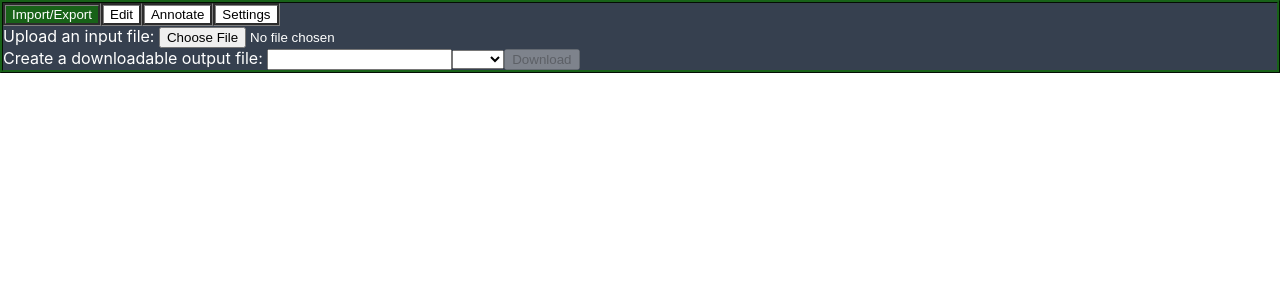
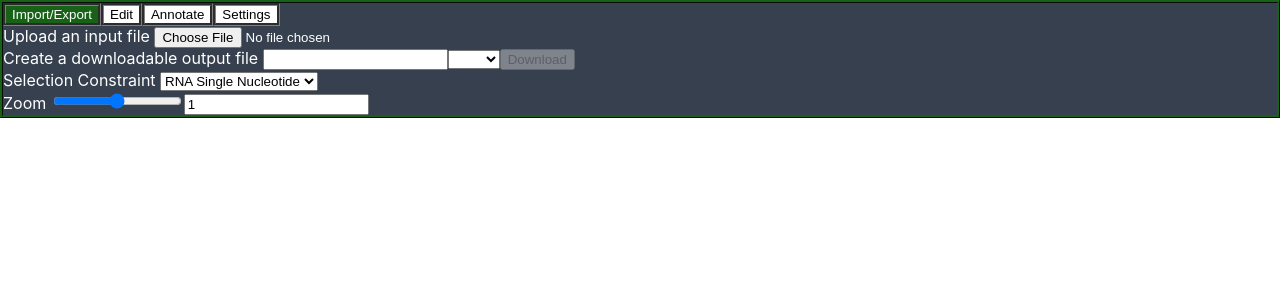
Before and after one commit to LDWLab/XRNA-TypeScript, a React (Create React App) app: page / in a window 1280 px wide. Shown: the top 300 px of the page. Built offline with nearby package versions, Linux system fonts and the light colour scheme.

Commit message:
Completed stubs of the UI tools.

```diff
--- a/src/App.tsx
+++ b/src/App.tsx
@@ -17,6 +17,10 @@ enum Tab {
   EDIT = "Edit",
   ANNOTATE = "Annotate",
   SETTINGS = "Settings"
+}
+
+interface SelectionConstraint {
+
 }
 
 function App() {
@@ -42,10 +46,8 @@ function App() {
   const [outputFileExtension, setOutputFileExtension] = useState<string>("");
   const inputFileReaders : Record<string, FileReader> = {
     "xrna" : (_ : string) => {
-      console.log("Reading XRNA input file.");
     },
     "str" : (_ : string) => {
-      console.log("Reading str input file.");
     }
   };
   const [downloadAnchorHref, setDownloadAnchorHref] = useState<string>();
@@ -53,6 +55,50 @@ function App() {
     "json" : () => "This is a JSON file.",
     "xrna" : () => "This is an XRNA file.",
     "svg" : () => "This is an SVG file."
+  };
+  const selectionConstraints : Record<string, SelectionConstraint> = {
+    "RNA Single Nucleotide" : {
+
+    },
+    "RNA Single Strand" : {
+
+    },
+    "RNA Single Base Pair" : {
+
+    },
+    "RNA Helix" : {
+
+    },
+    "RNA Stacked Helix" : {
+
+    },
+    "RNA Sub-domain" : {
+
+    },
+    "RNA Cycle" : {
+
+    },
+    "RNA List Nucs" : {
+
+    },
+    "RNA Strand" : {
+
+    },
+    "RNA Color Unit" : {
+
+    },
+    "RNA Named Group" : {
+
+    },
+    "RNA Strand Group" : {
+
+    },
+    "Labels Only" : {
+
+    },
+    "Entire Scene" : {
+
+    }
   };
   const outputFileExtensionSelectRef = createRef<HTMLSelectElement>();
   const downloadAnchorRef = createRef<HTMLAnchorElement>();
@@ -64,6 +110,11 @@ function App() {
   useEffect(() => {
     (downloadAnchorRef.current as HTMLAnchorElement).click();
   }, [downloadAnchorHref]);
+  const [zoomExponent, setZoomExponent] = useState<number>(0);
+  const [zoom, setZoom] = useState<number>(1);
+  const minimumZoomExponent = -50;
+  const maximumZoomExponent = 50;
+  const zoomBase = 1.1;
   return (
     <div style={{
       border : showTabReminderFlag ? "ridge " + (buttonData[currentTab] as ButtonData).highlightColor : "none" ,
@@ -76,15 +127,15 @@ function App() {
         {Object.entries(buttonData).map(([tabName, buttonDatum]) => {
           return <button style={{
             border : "groove gray",
-            color : currentTab == tabName ? "white" : "black",
-            backgroundColor : currentTab == tabName ? buttonDatum.highlightColor : "white"
+            color : currentTab === tabName ? "white" : "black",
+            backgroundColor : currentTab === tabName ? buttonDatum.highlightColor : "white"
           }} key={tabName} onClick={() => setCurrentTab(tabName as Tab)}>{tabName}</button>;
         })}
         <div style={{
-          display : currentTab == Tab.IMPORT_EXPORT ? "block" : "none"
+          display : currentTab === Tab.IMPORT_EXPORT ? "block" : "none"
         }}>
           <label>
-            Upload an input file:&nbsp;
+            Upload an input file&nbsp;
             <input type="file" accept={Object.keys(inputFileReaders).map(inputFileExtension => "." + inputFileExtension).join(",")} onChange={event => {
               let files = event.target.files;
               if (files && files.length > 0) {
@@ -97,13 +148,12 @@ function App() {
                 if (copyInputFileExtensionToOutputFileExtensionFlag) {
                   let newSelectedIndex = Array.from((outputFileExtensionSelectRef.current as HTMLSelectElement).children).findIndex(child => child.getAttribute("value") === outputFileExtension);
                   (outputFileExtensionSelectRef.current as HTMLSelectElement).selectedIndex = newSelectedIndex;
-                  setOutputFileExtension(newSelectedIndex == -1 ? "" : outputFileExtension);
+                  setOutputFileExtension(newSelectedIndex === -1 ? "" : outputFileExtension);
                 }
                 let reader = new FileReader();
                 reader.addEventListener("load", event => {
                   // Read the content of the input file.
-                  let inputFileContent = (event.target as globalThis.FileReader).result as string;
-                  (inputFileReaders[outputFileExtension] as FileReader)(inputFileContent);
+                  (inputFileReaders[outputFileExtension] as FileReader)((event.target as globalThis.FileReader).result as string);
                 });
                 reader.readAsText(files[0] as File);
               }
@@ -111,7 +161,7 @@ function App() {
           </label>
           <br />
           <label>
-            Create a downloadable output file:&nbsp;
+            Create a downloadable output file&nbsp;
             <input type="text" value={outputFileName} onChange={event => setOutputFileName(event.target.value)}></input>
           </label>
           <select onChange={event => setOutputFileExtension(event.target.value)} ref={outputFileExtensionSelectRef}>
@@ -127,20 +177,20 @@ function App() {
           }} disabled={!outputFileName || !outputFileExtension}>Download</button>
         </div>
         <div style={{
-          display : currentTab == Tab.EDIT ? "block" : "none"
+          display : currentTab === Tab.EDIT ? "block" : "none"
         }}>
 
         </div>
         <div style={{
-          display : currentTab == Tab.ANNOTATE ? "block" : "none"
+          display : currentTab === Tab.ANNOTATE ? "block" : "none"
         }}>
 
         </div>
         <div style={{
-          display : currentTab == Tab.SETTINGS ? "block" : "none"
+          display : currentTab === Tab.SETTINGS ? "block" : "none"
         }}>
           <label>
-            Show tab reminder:
+            Show tab reminder&nbsp;
             <input type="checkbox" onChange={() => setShowTabReminderFlag(!showTabReminderFlag)} checked={showTabReminderFlag}></input>
           </label>
           <br />
@@ -149,10 +199,32 @@ function App() {
             <input type="checkbox" onChange={() => setCopyInputFileNameToOutputFileNameFlag(!copyInputFileNameToOutputFileNameFlag)} checked={copyInputFileNameToOutputFileNameFlag}></input>
           </label>
           <label>
-            &nbsp;and extension
+            &nbsp;and extension&nbsp;
             <input type="checkbox" onChange={() => setCopyInputFileExtensionToOutputFileExtensionFlag(!copyInputFileExtensionToOutputFileExtensionFlag)} checked={copyInputFileExtensionToOutputFileExtensionFlag}></input>
           </label>
         </div>
+        <label>
+          Selection Constraint&nbsp;
+          <select>
+            {Object.entries(selectionConstraints).map(([key, ]) => {
+              return <option key={key}>{key}</option>
+            })}
+          </select>
+        </label>
+        <br />
+        <label>
+          Zoom&nbsp;
+          <input type="range" value={zoomExponent} min={minimumZoomExponent} max={maximumZoomExponent} onChange={event => {
+            let newZoomExponent = Number.parseInt((event.target as HTMLInputElement).value);
+            setZoomExponent(newZoomExponent);
+            setZoom(Math.pow(zoomBase, newZoomExponent));
+          }}></input>
+          <input type="number" value={zoom} onChange={event => {
+            let newZoom = Number.parseFloat(event.target.value);
+            setZoom(newZoom);
+            setZoomExponent(Math.log(newZoom) / Math.log(zoomBase));
+          }} step={0.01}></input>
+        </label>
       </div>
     </div>
   );
```
